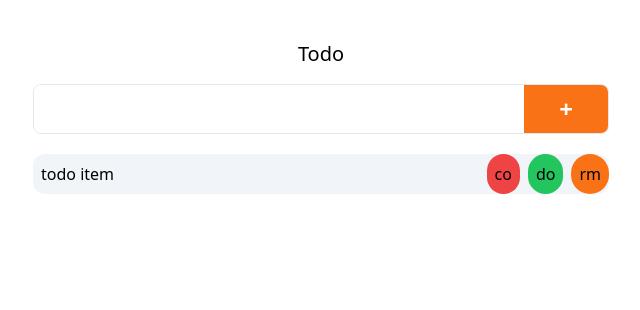
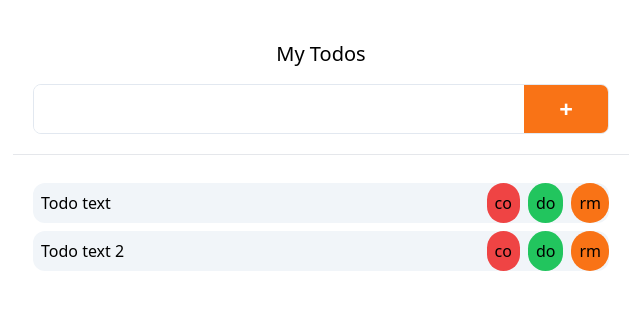
Before and after one commit to anandubabu-kr/pwa-todo, a React (Vite) app: page / in a window 1280 px wide. Shown: the top 310 px of the page, without its empty margins (319-959 px from the left). Built offline with nearby package versions, Linux system fonts and the light colour scheme.

Commit message:
feat - added basic ui

```diff
--- a/dev-dist/sw.js
+++ b/dev-dist/sw.js
@@ -82,7 +82,7 @@
     "revision": "3ca0b8505b4bec776b69afdba2768812"
   }, {
     "url": "index.html",
-    "revision": "0.vo77iovubmg"
+    "revision": "0.3lblm4r3ft"
   }], {});
   workbox.cleanupOutdatedCaches();
   workbox.registerRoute(new workbox.NavigationRoute(workbox.createHandlerBoundToURL("index.html"), {
--- a/src/App.tsx
+++ b/src/App.tsx
@@ -1,11 +1,14 @@
 import { useState } from "react";
 
 function App() {
-  const [todoes, setTodoes] = useState([]);
+  const [todoes, setTodoes] = useState([
+    { text: "Todo text", isComplete: false },
+    { text: "Todo text 2", isComplete: false },
+  ]);
 
   return (
     <div className="p-6">
-      <h1 className="text-xl text-center my-4">Todo</h1>
+      <h1 className="text-xl text-center my-4">My Todos</h1>
       <main className="flex flex-col">
         <form className="flex mx-auto max-w-xl rounded-lg overflow-hidden border border-slate-200 w-full justify-between">
           <input className="p-2 outline-none w-full" type="text" />
@@ -14,17 +17,23 @@
           </button>
         </form>
 
-        <div className="mt-5">
-          <div className="flex mx-auto items-center rounded-xl overflow-hidden w-full max-w-xl bg-slate-100 justify-between">
-            <p className="p-2 ">todo item</p>
+        <hr className="my-5 w-1/2 mx-auto" />
+
+        <div>
+          {todoes.map((todoItem) => (
+            <div className="flex mx-auto m-2 items-center rounded-xl overflow-hidden w-full max-w-xl bg-slate-100 justify-between">
+              <p className="p-2 ">{todoItem.text}</p>
               <div>
                 <button className="p-2 bg-red-500 rounded-full ml-2">co</button>
-              <button className="p-2 bg-green-500 rounded-full ml-2">do</button>
+                <button className="p-2 bg-green-500 rounded-full ml-2">
+                  do
+                </button>
                 <button className="p-2 bg-orange-500 rounded-full ml-2">
                   rm
                 </button>
               </div>
             </div>
+          ))}
         </div>
       </main>
     </div>
--- /dev/null
+++ b/src/components/AddForm.jsx
@@ -0,0 +1,7 @@
+import React from "react";
+
+const AddForm = () => {
+  return <div>AddForm</div>;
+};
+
+export default AddForm;
--- /dev/null
+++ b/src/layout/Layout.tsx
@@ -0,0 +1,7 @@
+import React from "react";
+
+const Layout = () => {
+  return <div>Layout</div>;
+};
+
+export default Layout;
```
Lines whose indentation alone changed are shown as unchanged.
